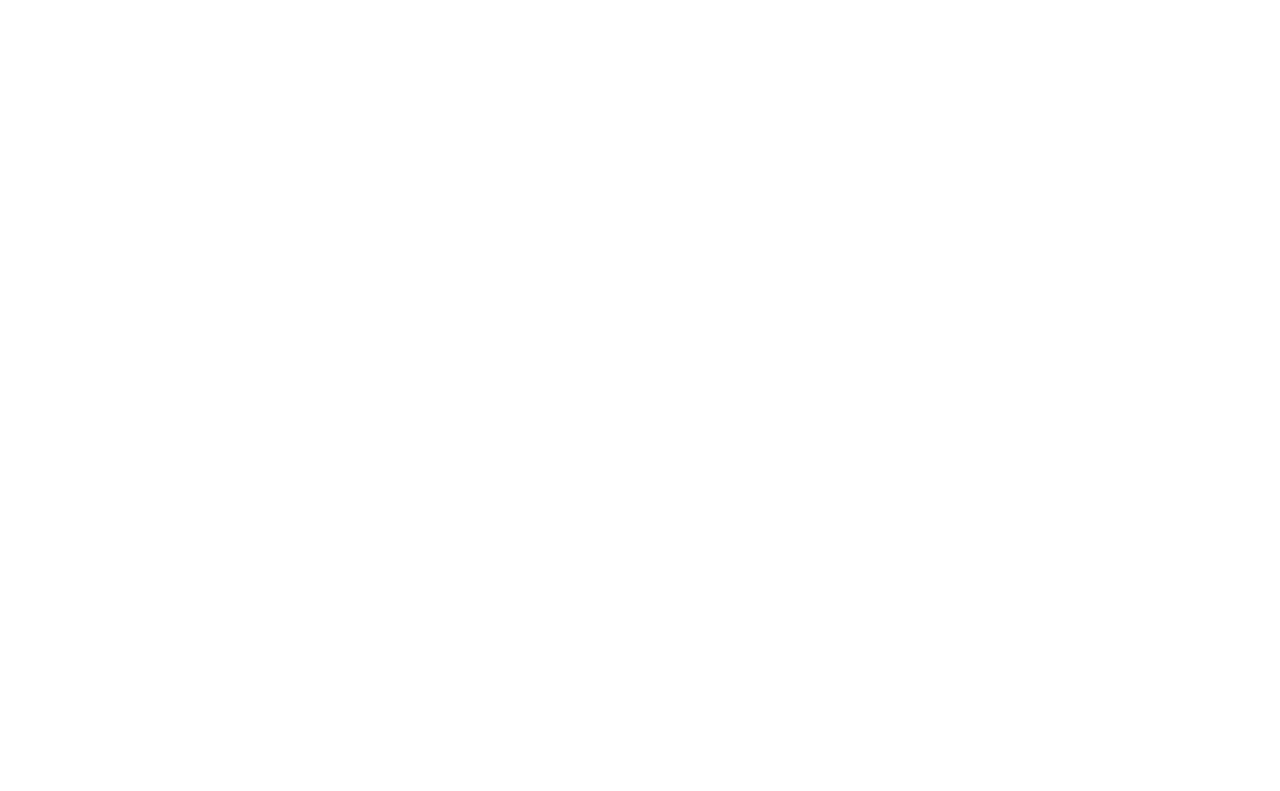
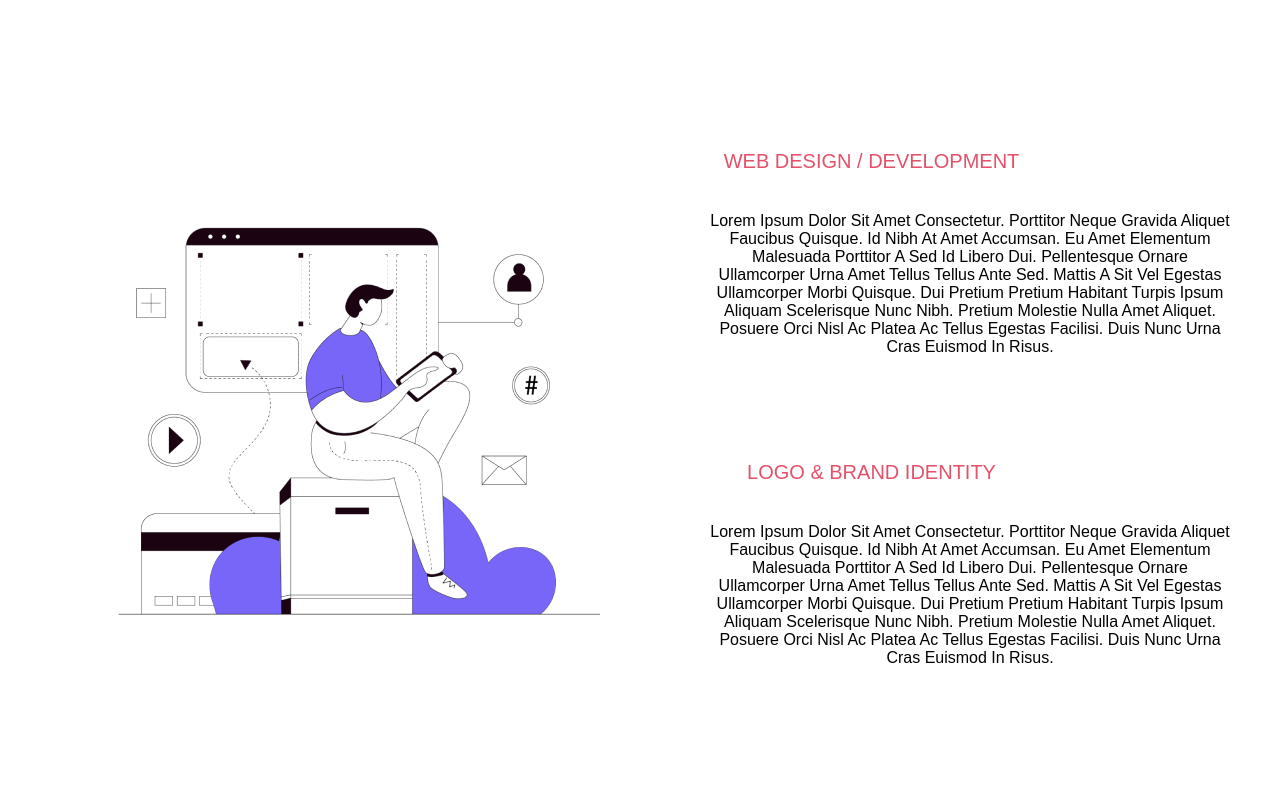
Before and after one commit to rkotchamp/rkot-agency, a React (Vite) app: page /services in a window 1280 px wide. Shown: the part 969-1760 px from the top of the page. Before the commit the page ends 1023 px from the top, so only its background shows below. Built offline with nearby package versions, Linux system fonts and the light colour scheme.

Commit message:
created the user information page

```diff
--- a/src/Components/OpenBurgerMenu/BurgerMenu.jsx
+++ b/src/Components/OpenBurgerMenu/BurgerMenu.jsx
@@ -6,8 +6,9 @@ import NavShowContext from "../../context/NavShowContext";
 import "./BurgerMenu.css";
 
 function BurgerMenu() {
-  const { showNav, setShowNav } = useContext(NavShowContext);
-  const { hideNav, setHideNav } = useContext(NavShowContext);
+  const { showNav, setShowNav, hideNav, setHideNav } =
+    useContext(NavShowContext);
+  // const { hideNav, setHideNav } = useContext(NavShowContext);
 
   const navigate = useNavigate();
 
--- a/src/Pages/ServicePage/Service.css
+++ b/src/Pages/ServicePage/Service.css
@@ -87,3 +87,66 @@
   text-transform: capitalize;
   text-align: center;
 }
+
+.secondServiceSection {
+  display: flex;
+  justify-content: space-around;
+  align-items: center;
+  padding: 89px 0px;
+  /* gap: 198px; */
+  /* background-color: red; */
+}
+
+.style__Text__Content__Services .styleHeaders {
+  width: 325px;
+  height: 23px;
+  font-size: var(--body-font-size);
+  font-family: var(--secondary-font-family);
+  text-transform: uppercase;
+  color: var(--focus-color);
+}
+
+.style__Text__Content__Services p {
+  width: 522px;
+  height: 210px;
+  font-family: var(--secondary-font-family);
+  text-transform: capitalize;
+  margin-top: 39px;
+}
+
+@media only screen and (max-width: 600px) {
+  .service__headers {
+    width: 90%;
+    padding-top: 126px;
+  }
+
+  .headersPane p {
+    max-width: 250px;
+    height: 50px;
+    font-size: 12px;
+  }
+  .service__headers .headersPane h2 {
+    font-size: var(--small-subHeading-font-size);
+    max-width: 312px;
+    height: 63px;
+    margin-bottom: 30px;
+  }
+  .service_image_and_icons .icons__space {
+    flex-direction: column;
+  }
+
+  .secondServiceSection {
+    flex-direction: column;
+  }
+
+  .style__Text__Content__Services {
+    display: flex;
+    flex-direction: column;
+    align-items: center;
+    justify-content: center;
+  }
+
+  .style__Text__Content__Services p {
+    text-align: center;
+  }
+}
--- a/src/Pages/ServicePage/Service.jsx
+++ b/src/Pages/ServicePage/Service.jsx
@@ -1,14 +1,26 @@
+import { useContext } from "react";
+import NavShowContext from "../../context/NavShowContext";
 import NavBar from "../../Components/NavBar/NavBar";
 import agencyImage from "../../assets/Images/serveimage.png";
 import createIcon from "../../assets/Images/createPNG.png";
 import marketing from "../../assets/Images/marketingPng.png";
 import maintenance from "../../assets/Images/maintenancePng.png";
+import serviceImageSec from "../../assets/Images/serviceVector.png";
+import PortfolioSection from "../../Components/PortfolioSection/PortfolioSection";
+import Testimony from "../../Components/Testimonials&Contacts/Testimony/Testimony";
+import Footer from "../../Components/Footer/Footer";
+import BurgerMenu from "../../Components/OpenBurgerMenu/BurgerMenu";
 import "./Service.css";
 
 function Service() {
+  const { hideNav } = useContext(NavShowContext);
+
+  const { showNav } = useContext(NavShowContext);
+
   return (
     <div className="service__container">
-      <NavBar />
+      {showNav && <BurgerMenu />}
+      {hideNav && <NavBar />}
       <div className="styleContainer">
         <div className="service__headers">
           <div className="headersPane">
@@ -49,6 +61,47 @@ function Service() {
           </div>
         </div>
       </div>
+
+      <div className="secondServiceSection">
+        <div className="second__service__image__container">
+          <img
+            src={serviceImageSec}
+            alt="Graphic design design and web development vector image"
+          />
+        </div>
+
+        <div className="serviceTextSpace ">
+          <div className="web style__Text__Content__Services">
+            <p className="styleHeaders">web design / development</p>
+            <p>
+              Lorem ipsum dolor sit amet consectetur. Porttitor neque gravida
+              aliquet faucibus quisque. Id nibh at amet accumsan. Eu amet
+              elementum malesuada porttitor a sed id libero dui. Pellentesque
+              ornare ullamcorper urna amet tellus tellus ante sed. Mattis a sit
+              vel egestas ullamcorper morbi quisque. Dui pretium pretium
+              habitant turpis ipsum aliquam scelerisque nunc nibh. Pretium
+              molestie nulla amet aliquet. Posuere orci nisl ac platea ac tellus
+              egestas facilisi. Duis nunc urna cras euismod in risus.
+            </p>
+          </div>
+          <div className="logo_identity style__Text__Content__Services">
+            <p className="styleHeaders">Logo & brand identity</p>
+            <p>
+              Lorem ipsum dolor sit amet consectetur. Porttitor neque gravida
+              aliquet faucibus quisque. Id nibh at amet accumsan. Eu amet
+              elementum malesuada porttitor a sed id libero dui. Pellentesque
+              ornare ullamcorper urna amet tellus tellus ante sed. Mattis a sit
+              vel egestas ullamcorper morbi quisque. Dui pretium pretium
+              habitant turpis ipsum aliquam scelerisque nunc nibh. Pretium
+              molestie nulla amet aliquet. Posuere orci nisl ac platea ac tellus
+              egestas facilisi. Duis nunc urna cras euismod in risus.
+            </p>
+          </div>
+        </div>
+      </div>
+      <PortfolioSection />
+      <Testimony />
+      <Footer />
     </div>
   );
 }
```
Also changed, not shown: src/App.jsx (+4 -3 lines), src/assets/Images/serviceVector.png (added).
